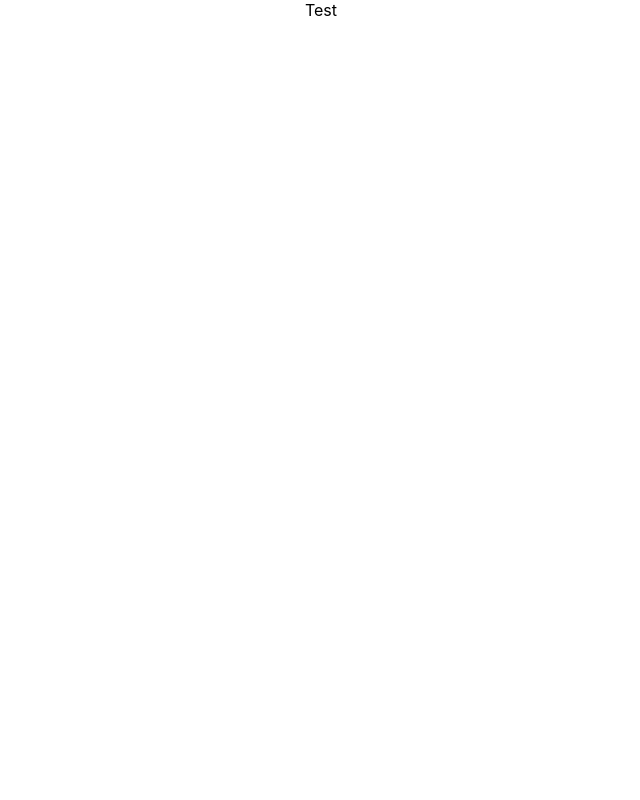
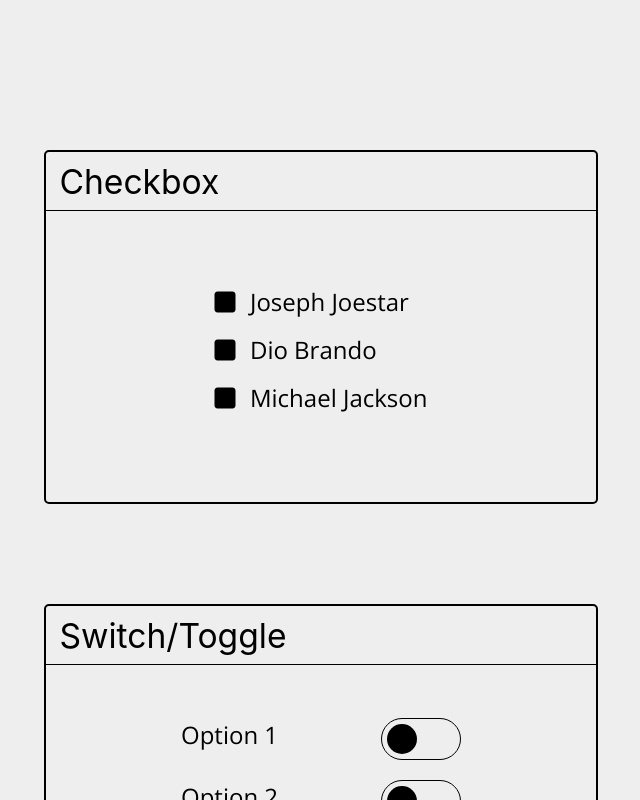
Before and after one commit to Spencer-J-Lee/simple-components, a React (Create React App) app: page / in a window 1280 px wide. Shown: the top 800 px of the page, without its empty margins (319-959 px from the left). Built offline with nearby package versions, Linux system fonts and the light colour scheme.

Commit message:
Add display box, checkbox, and switch comps

```diff
--- a/public/index.html
+++ b/public/index.html
@@ -24,6 +24,8 @@
       work correctly both with client-side routing and a non-root public URL.
       Learn how to configure a non-root public URL by running `npm run build`.
     -->
+    <link href="https://fonts.googleapis.com/css?family=Open+Sans:300,400,600,700&display=swap" rel="stylesheet">
+    <script src="https://kit.fontawesome.com/42b48ac294.js" crossorigin="anonymous"></script>
     <title>React App</title>
   </head>
   <body>
--- a/src/App.js
+++ b/src/App.js
@@ -1,10 +1,35 @@
 import React from 'react';
+import Checkbox from './containers/Checkbox/Checkbox';
+import Switch from './containers/Switch/Switch';
+import DisplayBox from './components/DisplayBox/DisplayBox';
 import classes from './App.module.css';
 
 function App() {
   return (
     <div className={classes.App}>
-      Test
+      <DisplayBox title="Checkbox">
+        <div className={classes.CheckboxesWrapper}>
+          <Checkbox text="Joseph Joestar"/>
+          <Checkbox text="Dio Brando"/>
+          <Checkbox text="Michael Jackson"/>
+        </div>
+      </DisplayBox>
+      <DisplayBox title="Switch/Toggle">
+        <div className={classes.CheckboxesWrapper}>
+          <Switch text="Option 1"/>
+          <Switch text="Option 2"/>
+          <Switch text="Option 3"/>
+        </div>
+      </DisplayBox>
+      <DisplayBox title="Slider">
+
+      </DisplayBox>
+      <DisplayBox title="Menu">
+
+      </DisplayBox>
+      <DisplayBox title="Progress Bar">
+
+      </DisplayBox>
     </div>
   );
 }
--- a/src/App.module.css
+++ b/src/App.module.css
@@ -1,3 +1,19 @@
+html, body, #root {
+  width: 100%;
+  height: 100%;
+  background-color: #eee;
+}
+
 .App {
-  text-align: center;
+  display: flex;
+  flex-direction: column;
+  align-items: center;
+  width: 100%;
+  height: 100%;
+  margin-top: 100px;
 }
+
+.CheckboxesWrapper {
+  display: flex;
+  flex-direction: column;
+}
--- /dev/null
+++ b/src/components/DisplayBox/DisplayBox.js
@@ -0,0 +1,15 @@
+import React from 'react';
+import classes from './DisplayBox.module.css';
+
+const displayBox = props => {
+  return (
+    <div className={classes.DisplayBox}>
+      <p className={classes.Title}>{props.title}</p>
+      <div className={classes.Content}>
+        {props.children}
+      </div>
+    </div>
+  )
+};
+
+export default displayBox;
--- /dev/null
+++ b/src/components/DisplayBox/DisplayBox.module.css
@@ -0,0 +1,29 @@
+.DisplayBox {
+  display: flex;
+  flex-direction: column;
+  width: 550px;
+  height: 350px;
+  border: 2px solid black;
+  border-radius: 5px;
+  margin: 50px 0;
+}
+
+.Title {
+  display: flex;
+  align-items: center;
+  flex: 1.6;
+  width: 100%;
+  margin: 0;
+  height: 50px;
+  border-bottom: 1px solid black;
+  font-size: 2.1em;
+  padding: 0em 0.4em;
+  box-sizing: border-box;
+}
+
+.Content {
+  display: flex;
+  flex: 8;
+  justify-content: center;
+  align-items: center;
+}
--- /dev/null
+++ b/src/containers/Checkbox/Checkbox.js
@@ -0,0 +1,27 @@
+import React, { Component } from 'react';
+import classes from './Checkbox.module.css';
+
+export default class Checkbox extends Component {
+  state = {
+    checked: false,
+  };
+
+  render() {
+    const checkboxStyle = {};
+
+    if (this.props.color) {
+      checkboxStyle['color'] = this.props.color;
+    }
+
+    console.log(checkboxStyle)
+
+    return (
+      <label className={classes.CheckboxWrapper} style={checkboxStyle}>
+        <input type="checkbox" className={classes.Checkbox}></input>
+        <span className={classes.LabelText}>
+          {this.props.text}
+        </span>
+      </label>
+    );
+  };
+};
--- /dev/null
+++ b/src/containers/Checkbox/Checkbox.module.css
@@ -0,0 +1,25 @@
+.CheckboxWrapper {
+  cursor: pointer;
+  margin-bottom: 15px;
+}
+
+.Checkbox {
+  display: none;
+}
+
+.LabelText {
+  color: inherit;
+  font-family: "Open Sans", sans-serif;
+  font-size: 24px;
+}
+
+.LabelText:before {
+  content: '\f0c8';
+  font-family: "FontAwesome";
+  font-style: normal;
+  margin-right: 0.6em;
+}
+
+.Checkbox:checked + .LabelText:before {
+  content: '\f14a';
+}
--- /dev/null
+++ b/src/containers/Switch/Switch.js
@@ -0,0 +1,19 @@
+import React, { Component } from 'react'
+import classes from './Switch.module.css';
+
+export default class Switch extends Component {
+  render() {
+    return (
+      <label className={classes.SwitchWrapper}>
+        <span className={classes.LabelText}>
+          {this.props.text}
+        </span>
+
+        <input type="checkbox" className={classes.Checkbox}></input>
+        <div className={classes.Toggle}>
+          <div className={classes.Circle}></div>
+        </div>
+      </label>
+    )
+  }
+}
--- /dev/null
+++ b/src/containers/Switch/Switch.module.css
@@ -0,0 +1,49 @@
+.SwitchWrapper {
+  cursor: pointer;
+  display: flex;
+  margin-bottom: 20px;
+}
+
+.Checkbox {
+  display: none;
+}
+
+.Toggle {
+  position: relative;
+  display: flex;
+  flex-direction: column;
+  justify-content: center;
+  width: 78px;
+  height: 40px;
+  background-color: transparent;
+  border: 1px solid black;
+  border-radius: 100px;
+  transition: background-color 0.3s ease;
+}
+
+.Circle {
+  position: absolute;
+  width: 40px;
+  height: 40px;
+  left: 0;
+  transform: scale(0.75);
+  background-color: black;
+  border-radius: 50%;
+  transition: left 0.3s ease, background-color 0.3s ease;;
+}
+
+.Checkbox:checked + .Toggle {
+  background-color: black;
+}
+
+.Checkbox:checked + .Toggle > .Circle {
+  left: 49%;
+  background-color: #eee;
+}
+
+.LabelText {
+  color: inherit;
+  width: 200px;
+  font-family: "Open Sans", sans-serif;
+  font-size: 24px;
+}
```
Also changed, not shown: src/components_to_make.txt (added).
